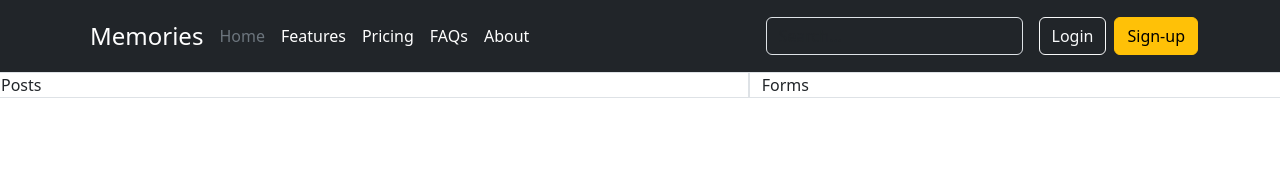
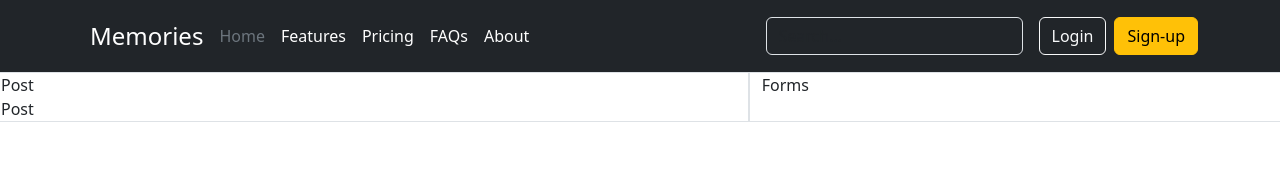
Before and after one commit to sahil0286/memories, a React (Create React App) app in the folder client/: page / in a window 1280 px wide. Shown: the top 171 px of the page. Built offline with nearby package versions, Linux system fonts and the light colour scheme.

Commit message:
Update Posts.js

```diff
--- a/client/src/components/Posts/Posts.js
+++ b/client/src/components/Posts/Posts.js
@@ -1,7 +1,11 @@
 import React from 'react'
+import { Post } from './Post/Post'
 
 export const Posts = () => {
   return (
-    <div>Posts</div>
+    <>
+      <Post/>
+      <Post/>
+    </>
   )
 }
```
